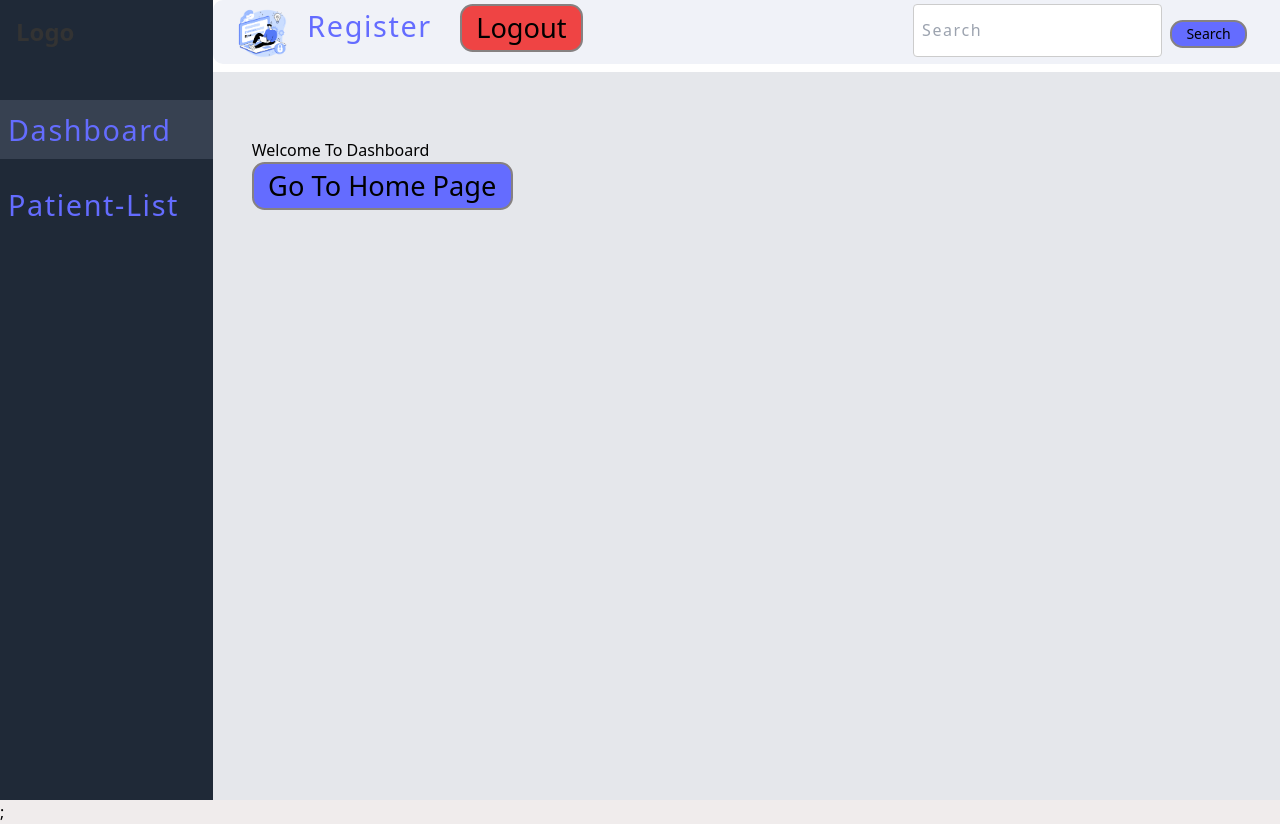
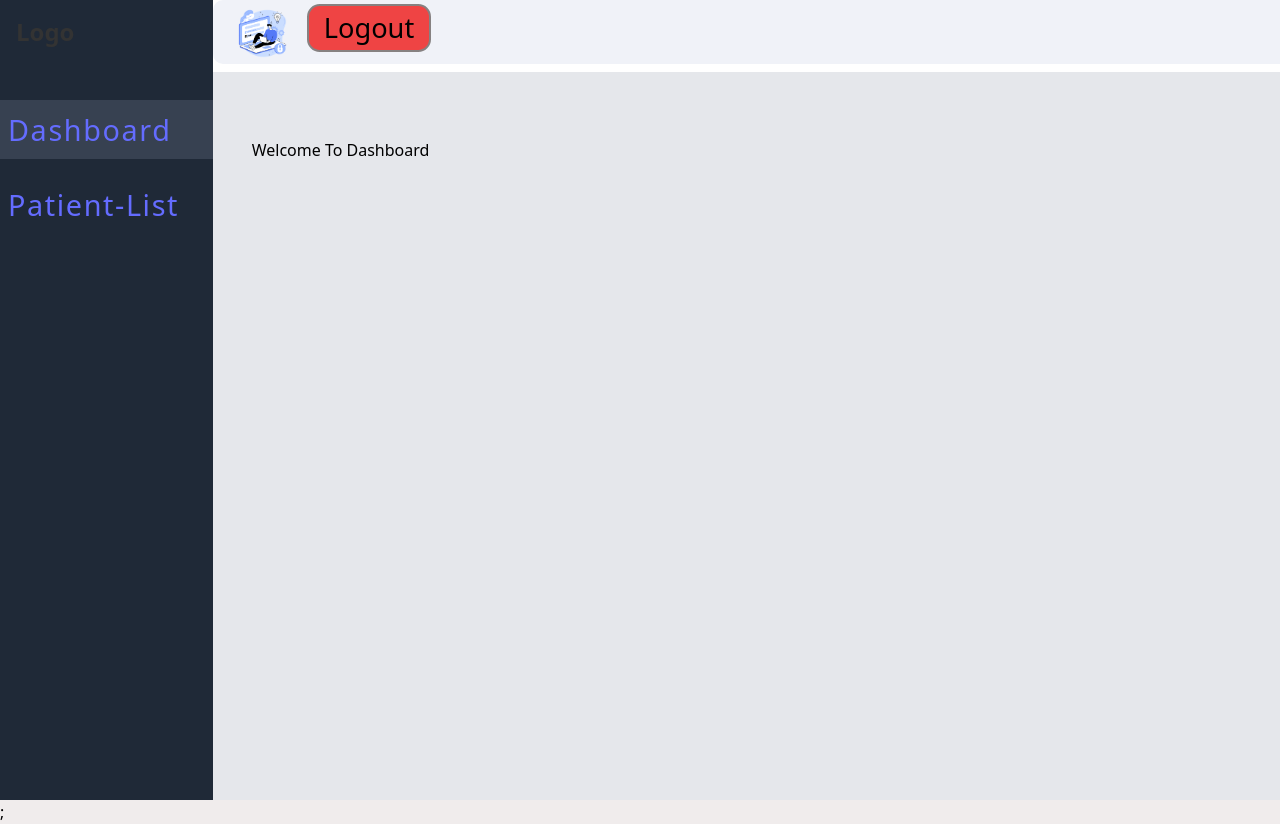
Before and after one commit to KhushilPatel/Jupiter, a Next.js app: page /dashboard in a window 1280 px wide. Built offline with nearby package versions, Linux system fonts and the light colour scheme.

Commit message:
pagination

```diff
--- a/components/Navbar.tsx
+++ b/components/Navbar.tsx
@@ -25,21 +25,13 @@ const NavbarRoute = () => {
 
           <div className="flex gap-[330px] py-1">
             <ul className="navbar-nav me-auto mb-2 mb-lg-0 flex space-x-7">
-
-              <li className="nav-item">
-                <Link className="nav-link" href="/register">Register</Link>
-              </li>
               <div>
-
                 <button onClick={logout} className='bg-red-500'>Logout</button>
               </div>
             </ul>
             <form className="flex justify-end space-x-3  " role="search">
 
-              <div className='search-bar'>
-                <input className="form-control me-2 " type="search" placeholder="Search" aria-label="Search" />
-                <button className="search text-sm h-7 my-4 " type="submit" onClick={e => { alert("sorry,we can't search") }}>Search</button>
-              </div>
+
 
             </form>
           </div>
--- a/middleware.ts
+++ b/middleware.ts
@@ -4,7 +4,7 @@ export const middleware = (request: NextRequest) => {
     const path = request.nextUrl.pathname
     // console.log("routes coming in middleware", path);
     const isPublicPath = path === '/login' || path==='/'
-    const isPrivatePath = path === '/dashboard' || path==='/about' ||path==='/home'
+    const isPrivatePath = path === '/dashboard' || path==='/about'
 
     const auth = request.cookies.get('auth')?.value || ''
     console.log(auth)
--- a/package.json
+++ b/package.json
@@ -15,9 +15,11 @@
     "@mui/material": "^5.15.11",
     "@tsparticles/react": "^3.0.0",
     "@tsparticles/slim": "^3.2.2",
+    "@types/react-infinite-scroller": "^1.2.5",
     "antd": "^5.14.2",
     "axios": "^1.6.7",
     "bootstrap": "^5.3.3",
+    "evergreen-ui": "^7.1.9",
     "js-cookie": "^3.0.5",
     "next": "^14.1.0",
     "react": "^18.2.0",
@@ -26,6 +28,7 @@
     "react-dom": "^18.2.0",
     "react-hook-form": "^7.50.1",
     "react-icons": "^5.0.1",
+    "react-infinite-scroller": "^1.2.6",
     "react-loader-spinner": "^6.1.6",
     "react-loading-overlay-nextgen": "^1.2.9",
     "react-otp-input": "^3.1.1",
--- a/pages/dashboard.jsx
+++ b/pages/dashboard.jsx
@@ -1,13 +1,13 @@
 
 import React, { useState } from 'react';
 import Head from 'next/head';
-
 import NavbarRoute from '@/components/Navbar';
 import { useRouter } from 'next/router';
 import Patient_List from '@/pages/patient';
+
 const Dashboard = () => {
   const [selectedNavItem, setSelectedNavItem] = useState('dashboard');
-const router=useRouter()
+  const router = useRouter()
   const handleNavItemClick = (item) => {
     setSelectedNavItem(item);
   };
@@ -24,18 +24,16 @@ const router=useRouter()
         <nav className="space-y-4 mt-4">
           <a
             href="#"
-            className={`block p-2 hover:bg-gray-700 ${
-              selectedNavItem === 'dashboard' ? 'bg-gray-700' : ''
-            }`}
+            className={`block p-2 hover:bg-gray-700 ${selectedNavItem === 'dashboard' ? 'bg-gray-700' : ''
+              }`}
             onClick={() => handleNavItemClick('dashboard')}
           >
             Dashboard
           </a>
           <a
             href="#"
-            className={`block p-2 hover:bg-gray-700 ${
-              selectedNavItem === 'statistics' ? 'bg-gray-700' : ''
-            }`}
+            className={`block p-2 hover:bg-gray-700 ${selectedNavItem === 'statistics' ? 'bg-gray-700' : ''
+              }`}
             onClick={() => handleNavItemClick('statistics')}
           >
             Patient-List
@@ -57,13 +55,12 @@ const router=useRouter()
             {selectedNavItem === 'dashboard' && (
               <div>
                 <h2>Welcome To Dashboard</h2>
-                <button onClick={()=>router.push('/home')}>Go to Home Page</button>
 
               </div>
             )}
             {selectedNavItem === 'statistics' && (
               <div>
-                <Patient_List/>
+                <Patient_List />
               </div>
             )}
 
--- a/pages/patient.tsx
+++ b/pages/patient.tsx
@@ -1,12 +1,24 @@
-import React, { useEffect, useState } from 'react';
+import React, { useState, useEffect } from 'react';
 import axios from 'axios';
 import { useCookies } from 'react-cookie';
 import { useRouter } from 'next/router';
+import { RingLoader } from 'react-spinners';
 import Patient_details from '@/components/Patient_details';
-const patient = () => {
+import { Avatar } from "evergreen-ui"
+
+const PAGE_SIZE = 10;
+const Patient = () => {
   const [table, setTable]: any = useState([]);
+  const [loading, setLoading] = useState(true);
+  const [searchQuery, setSearchQuery] = useState('')
+  const [currentPage, setCurrentPage] = useState(1);
   const [{ auth }] = useCookies(['auth']);
-  const router=useRouter()
+  const router = useRouter();
+
+  //Pagination
+  const getTotalPages = () => {
+    return Math.ceil(table.total / PAGE_SIZE);
+  };
   const PatientList = async () => {
     try {
       const payload = {
@@ -15,43 +27,92 @@ const patient = () => {
 
       let response = await axios.get('https://jupiter.cmdev.cc/admin/patient-user', {
         headers: payload,
+        params: { skip: (currentPage - 1) * PAGE_SIZE, take: PAGE_SIZE, search: searchQuery },
       });
-      console.log(response.data)
+
       setTable(response.data);
     } catch (error) {
       console.error('Data not retrieved', error);
-      // Handle error appropriately, e.g., show an error message
+    } finally {
+      setLoading(false);
     }
   };
 
   useEffect(() => {
     PatientList();
-  }, []);
+  }, [searchQuery,currentPage]);
+
+  //Pagination
+  const handlePageChange = (newPage:any) => {
+    setCurrentPage(newPage);
+  };
 
   return (
-    <div className='flex  '>
+    <div className='flex'>
       <div className='w-1/4 pr-8 bg-gray-100 rounded-lg'>
         <div className='text-center mb-8'>
           <h1 className='font-bold text-4xl py-4 bg-red-300 rounded-t-lg'>Patient List</h1>
         </div>
-        <div className='overflow-y-auto max-h-screen px-4 '>
-          <ul className='list-disc pl-4 '>
-            {table?.list?.map((item: any) => (
-              <li onClick={()=>router.push({
-                query: { d: item?.id }
-              })} key={item.id} className='mb-2 hover:bg-gray-200 transition duration-300 p-2 rounded cursor-pointer'>
-                {item?.firstName} {item?.lastName}
-              </li>
-            ))}
-          </ul>
+        <div className='flex items-center justify-between mb-4 px-4'>
+          <input
+            type='text'
+            placeholder='Search by name...'
+            className='w-full p-2 border rounded focus:outline-none focus:border-blue-300'
+            value={searchQuery}
+            onChange={(e) => setSearchQuery(e.target.value)}
+          />
+        </div>
+        <div className='overflow-y-auto max-h-screen px-4'>
+          {loading ? (
+            <RingLoader color='#007BFF' loading={loading} size={40} />
+          ) : (
+            <>
+            <ul className='list-disc pl-4 h-[500px]'>
+              {table?.list?.map((item: any) => {
+                return (
+                  <div className='flex '>
+                    <div className='py-2'>
+
+                      <Avatar name={`${item.firstName} ${item.lastName}`} key={item._id} />
+                    </div>
+                    <div>
+
+                      <li
+                        key={item.id}
+                        onClick={() => router.push({
+                          query: { d: item?.id },
+                        })}
+                        className='mb-2 hover:bg-gray-200 transition duration-300 p-2 rounded cursor-pointer'
+                      >
+                        {item?.firstName} {item?.lastName}
+                      </li>
+                    </div>
+                  </div>
+                );
+              })}
+            </ul>
+             <div className='flex justify-center mt-4'>
+             {Array.from({ length: getTotalPages() }).map((_, index) => (
+               <button
+                 key={index}
+                 onClick={() => handlePageChange(index + 1)}
+                 className={`mx-2 rounded-1xl ${
+                   currentPage === index + 1 ? 'bg-blue-500 text-white' : 'bg-gray-300'
+                 }`}
+               >
+                 {index + 1}
+               </button>
+             ))}
+           </div>
+           </>
+          )}
         </div>
       </div>
       <div className='overflow-x-auto w-3/4'>
-        {/* Your main content (table) goes here */}
-        <Patient_details/>
+        <Patient_details />
       </div>
     </div>
   );
 };
 
-export default patient;
+export default Patient;
--- a/styles/globals.css
+++ b/styles/globals.css
@@ -349,3 +349,40 @@ body {
 .animated-rotation {
   animation: rotate 3s linear infinite;
 }
+
+
+/* styles.css */
+
+.card {
+  width: 300px;
+  background-color: #333;
+  border-radius: 15px;
+  padding: 20px;
+  box-shadow: 0 4px 8px rgba(0, 0, 0, 0.1);
+  color: white;
+}
+
+.card .card-number {
+  font-size: 18px;
+  margin-bottom: 20px;
+}
+
+.card .card-holder,
+.card .expiration-date {
+  font-size: 14px;
+  margin-bottom: 10px;
+}
+
+.card .card-type {
+  font-size: 24px;
+}
+
+.card .chip {
+  width: 50px;
+  margin-left: auto;
+}
+
+.card .card-type img {
+  width: 40px;
+  margin-right: 10px;
+}
```
Also changed, not shown: components/Patient_details.tsx (+23 -74 lines), components/LoginForm.tsx (line endings or trailing spaces), 1 other file (tests, documents, lock files or other folders).
